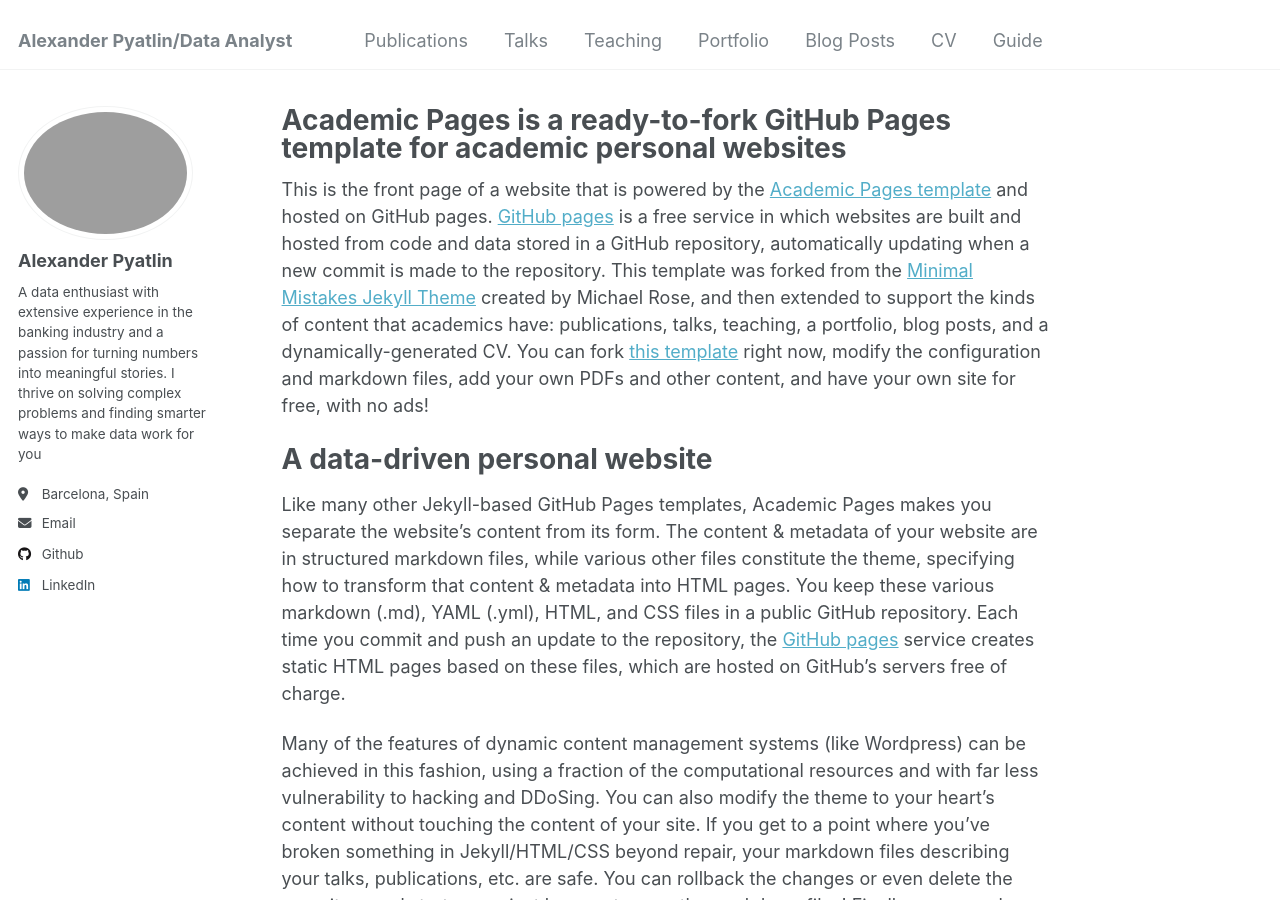
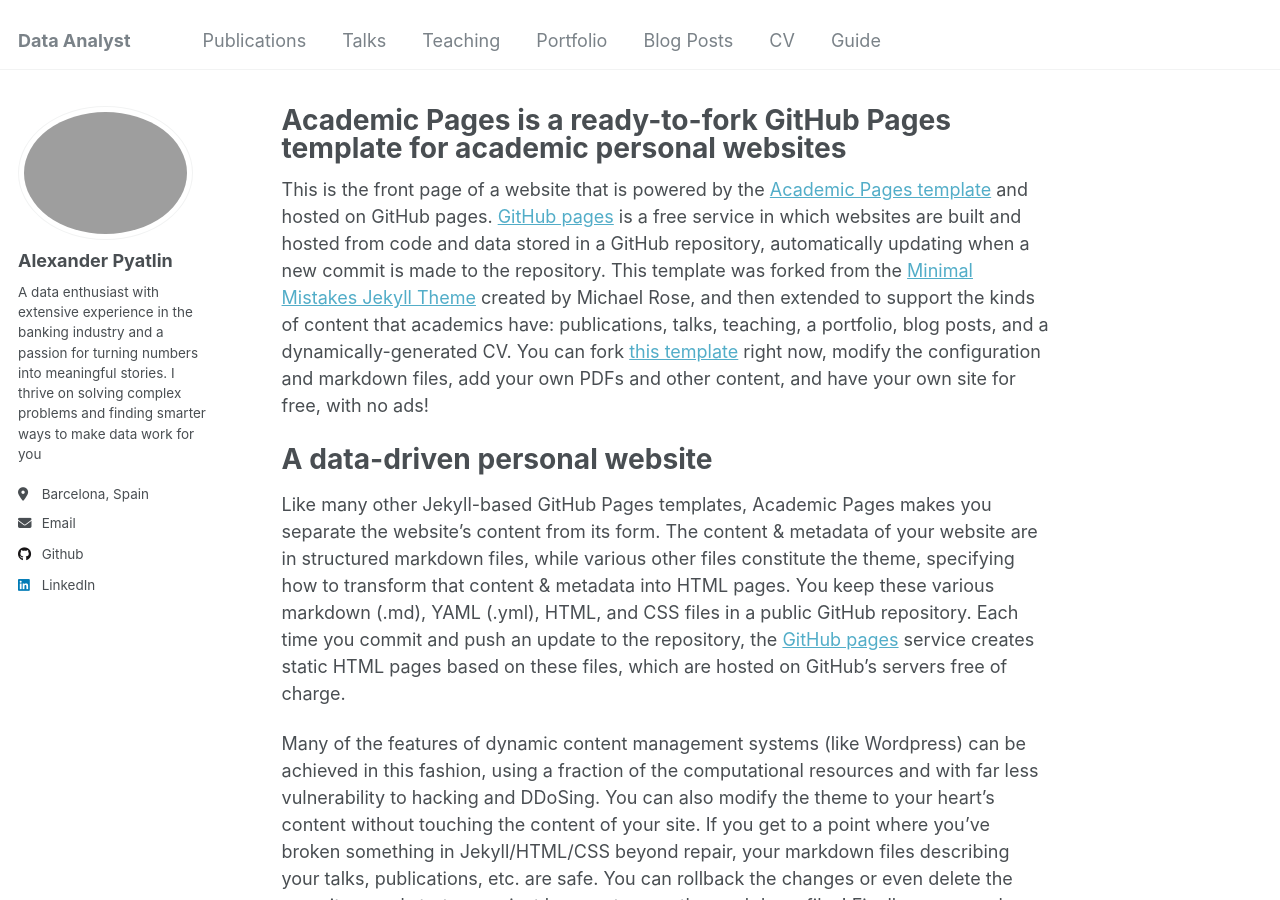
Before and after one commit to AlexPyatlin/alexpyatlin.github.io, a Jekyll site: the page built from _pages/about.md, in a window 1280 px wide and 900 px high. Built offline with Jekyll 4.4.1, drawn with Linux system fonts in a browser that asks for light colours.

Commit message:
Update _config.yml

```diff
--- a/_config.yml
+++ b/_config.yml
@@ -8,7 +8,7 @@
 
 # Basic Site Settings
 locale                   : "en-US"
-title                    : "Alexander Pyatlin/Data Analyst"
+title                    : "Data Analyst"
 title_separator          : "-"
 name                     : &name "Alexander Pyatlin"
 #description              : &description "personal description"
@@ -21,7 +21,7 @@ name                     : &name "Alexander Pyatlin"
 #               Additional customization can be done by editing /_includes/author-profile.html
 author:
   # Biographic information
-  avatar           : "images/bio_photo_circle.png"
+  avatar           : "bio_photo_circle.png"
   name             : "Alexander Pyatlin"
   #pronouns         : # example: "she/her"
   bio              : "A data enthusiast with extensive experience in the banking industry and a passion for turning numbers into meaningful stories. I thrive on solving complex problems and finding smarter ways to make data work for you"
@@ -58,7 +58,7 @@ author:
   keybase          : # Username
   instagram        : # Username
   lastfm           : # Username
-  linkedin         : "https://www.linkedin.com/in/alexpyatlin/"
+  linkedin         : "alexpyatlin"
   mastodon         : # URL
   medium           : # URL
   pinterest        : # Username
```
